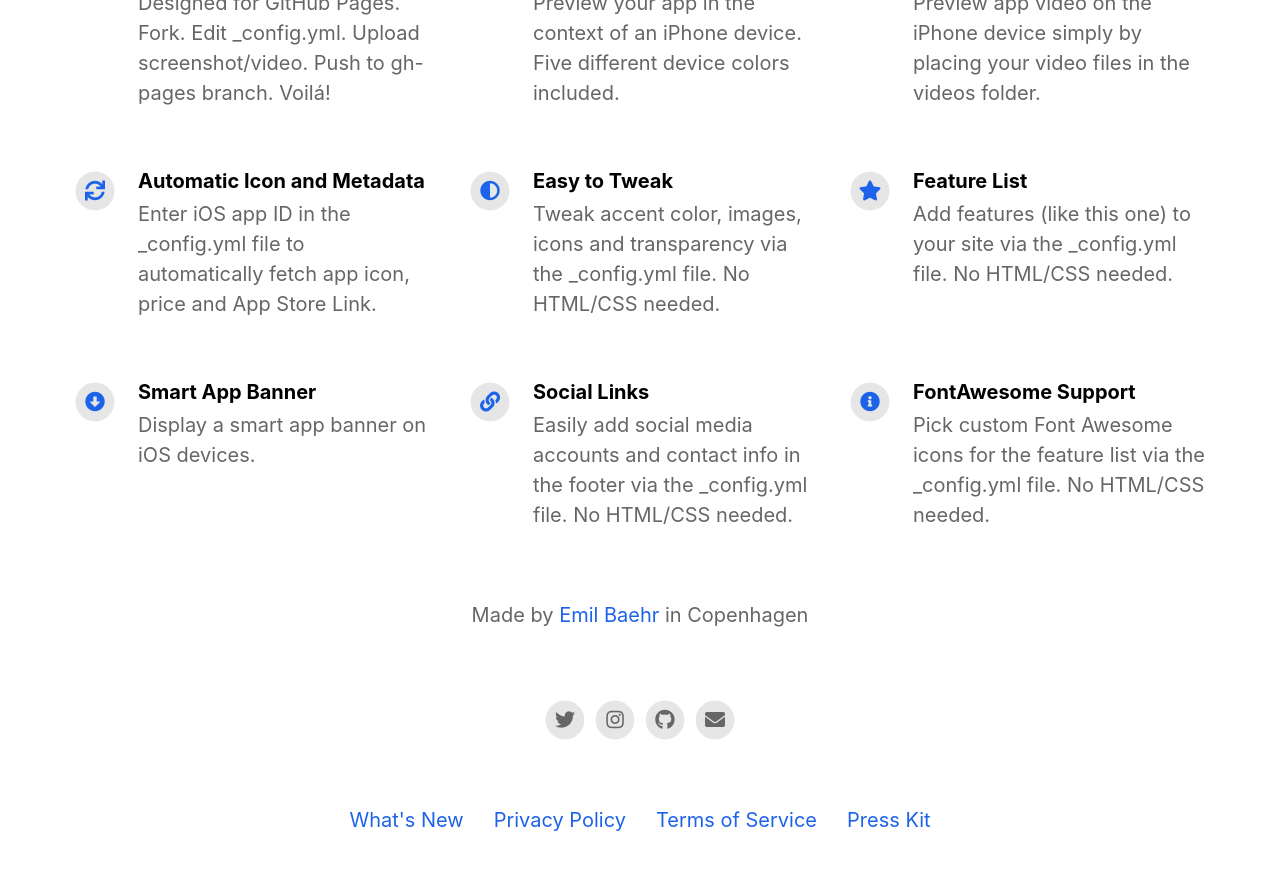
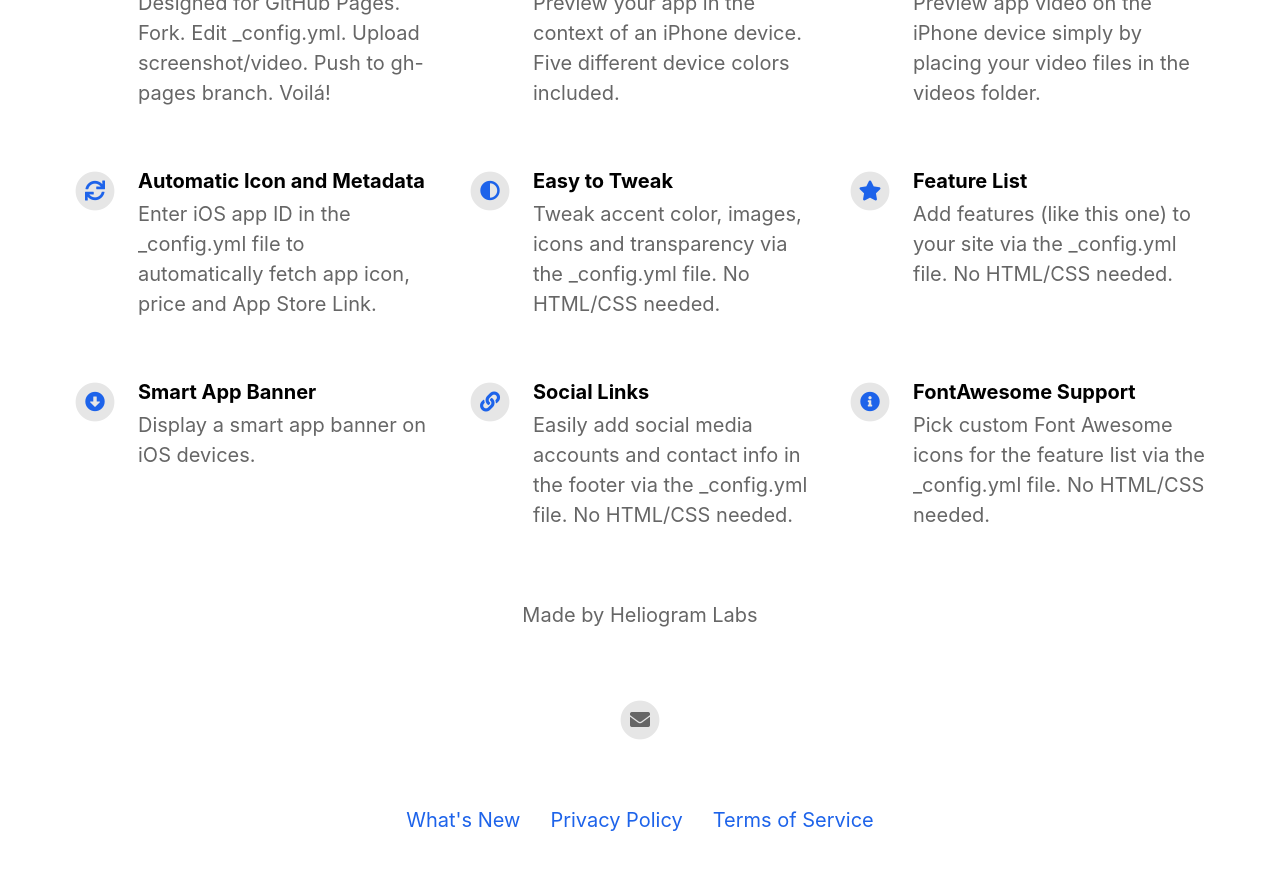
Before and after one commit to mtthanover/contrast-cubs-website, a Jekyll site: the page built from index.html, in a window 1280 px wide and 900 px high, scrolled down 1124 px. Shown: the top 870 px of the window. Built offline with Jekyll 4.4.1, drawn with Linux system fonts in a browser that asks for light colours; nearby versions of some CDN libraries.

Commit message:
Update _config.yml

```diff
--- a/_config.yml
+++ b/_config.yml
@@ -2,12 +2,12 @@
 page_title                                :                                           # Automatically populates with app name if not set and if iOS app ID is set. Otherwise enter manually.
 
 # App Info
-ios_app_id                                : 1234793120                                # Required. Enter iOS app ID to automatically populate name, price and icons (e.g. 718043190).
+ios_app_id                                : 6447021075                                # Required. Enter iOS app ID to automatically populate name, price and icons (e.g. 718043190).
 ios_app_country                           : us                                        # Required outside USA. Enter 2 letter country code as in https://en.wikipedia.org/wiki/ISO_3166-1_alpha-2
 
 appstore_link                             :                                           # Automatically populates if not set and if iOS app ID is set. Otherwise enter manually.
 playstore_link                            :                                           # Enter Google Play Store URL.
-presskit_download_link                    : https://emilbaehr.com                                          # Enter a link to downloadable file or (e.g. public Dropbox link to a .zip file).
+presskit_download_link                    :                                           # Enter a link to downloadable file or (e.g. public Dropbox link to a .zip file).
                                                                                       # Or upload your press kit file to assets and set path accordingly (e.g. "assets/your_press_kit.zip").
 
 app_icon                                  : # assets/appicon.png                      # Automatically populates if not set and if iOS app ID is set.  Otherwise enter path to icon file manually.
@@ -20,14 +20,14 @@ enable_smart_app_banner                   : true
 
 
 # Information About Yourself
-your_name                                 : Emil Baehr
-your_link                                 : https://emilbaehr.com
-your_city                                 : Copenhagen
-email_address                             : emil.baehr@gmail.com
+your_name                                 : Heliogram Labs
+your_link                                 :
+your_city                                 :
+email_address                             : heliogramlabs@gmail.com
 facebook_username                         :
-instagram_username                        : ebaehr
-twitter_username                          : ebaehr
-github_username                           : emilbaehr
+instagram_username                        :
+twitter_username                          :
+github_username                           :
 youtube_username                          :
 
 
```
